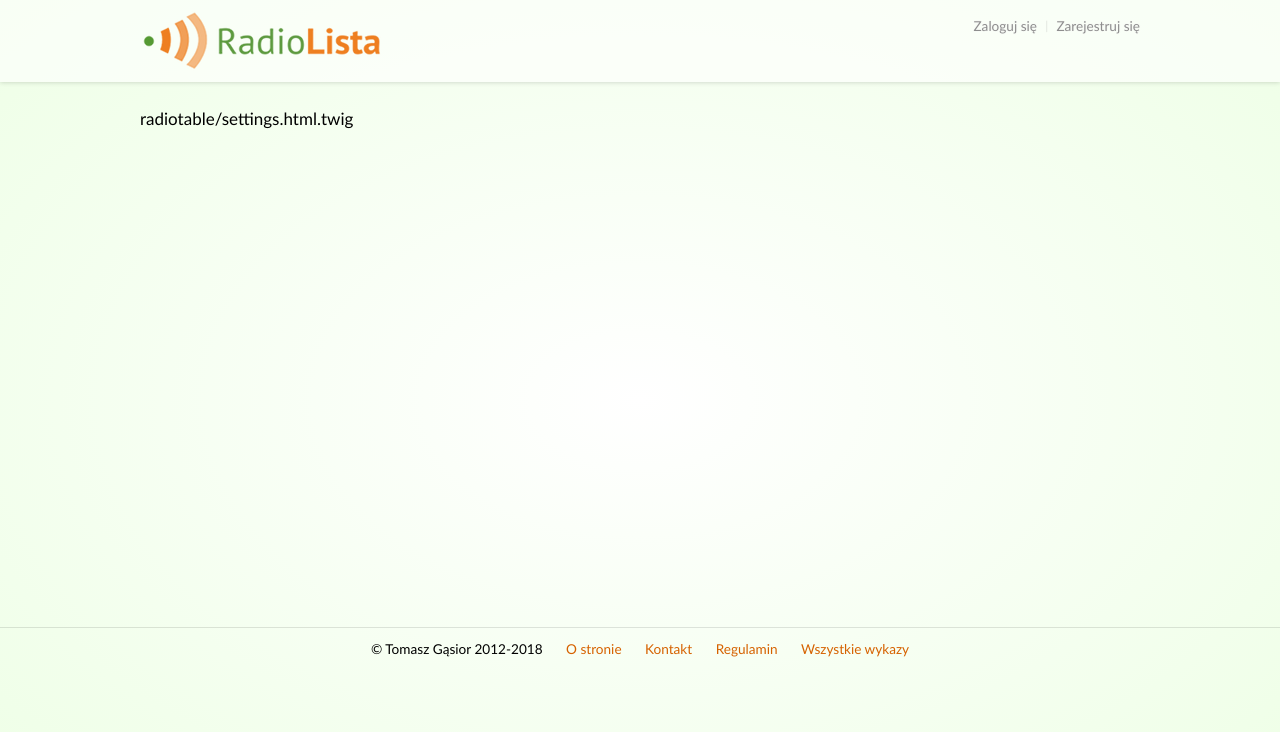
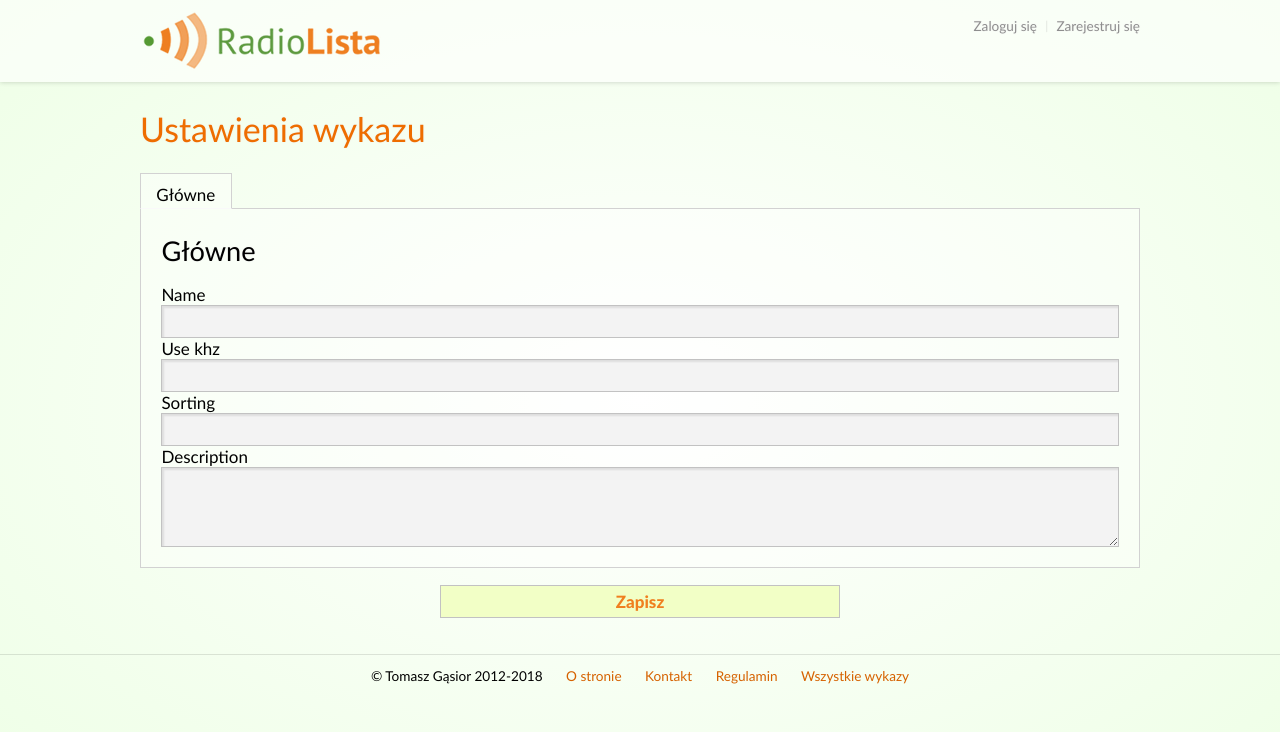
Before and after one commit to TomaszGasior/RadioLista-v3, a Symfony app: template templates/radiotable/settings.html.twig in a window 1280 px wide. Shown: the top 732 px of the page. Run offline with Twig, Linux system fonts and the light colour scheme; the template is opened without the code that fills it, so the values that code supplies are empty; form fields are guessed from the names that the template uses; some libraries are stand-ins or nearby versions.

Commit message:
Partial implementation of RadioTableController::settings() action.

```diff
--- a/templates/radiotable/settings.html.twig
+++ b/templates/radiotable/settings.html.twig
@@ -2,6 +2,30 @@
 
 {% block page_title %}Ustawienia wykazu{% endblock %}
 
+{% block head_closing %}
+<script src="{{ asset('scripts/formsUI.js') }}" defer></script>
+{% endblock %}
+
 {% block page_content %}
-<p>{{ _self }}</p>
+<header>
+    <h2>Ustawienia wykazu</h2>
+</header>
+
+{{ form_start(form) }}
+
+	<div id="useTabbedUI">
+		<div>
+			<h3>Główne</h3>
+
+			<dl>
+				{{ form_row(form.name) }}
+				{{ form_row(form.useKhz) }}
+				{{ form_row(form.sorting) }}
+				{{ form_row(form.description) }}
+			</dl>
+		</div>
+	</div>
+
+<button>Zapisz</button>
+{{ form_end(form) }}
 {% endblock %}
```
Also changed, not shown: src/Controller/RadioTableController.php (+16 -3 lines).
